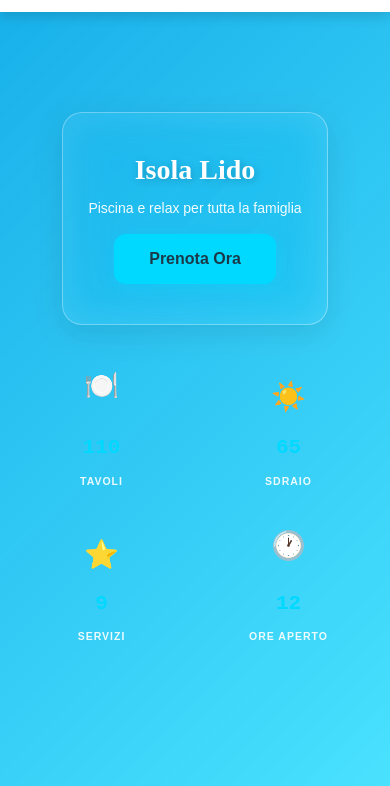
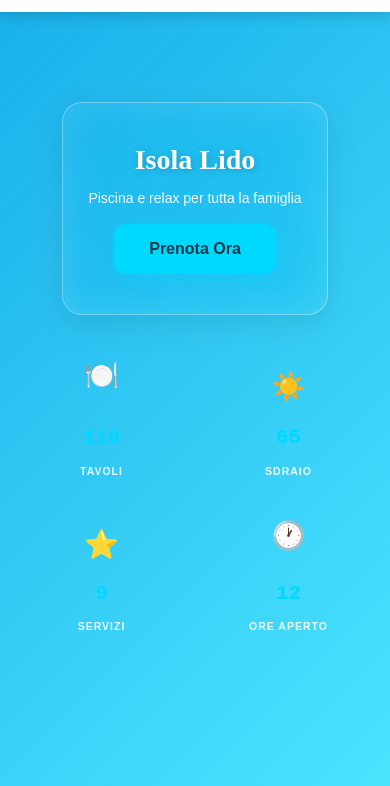
Before and after one commit to Dwebcoding/Lido-Island, a website: page index.html in a window 390 px wide. Shown: the part 58-844 px from the top of the page. Drawn offline with Linux system fonts and the light colour scheme.

Commit message:
Layout: hero height tightened desktop/mobile

```diff
--- a/css/style.css
+++ b/css/style.css
@@ -197,14 +197,14 @@ main {
 }
 
 .glassmorphism-hero {
-    height: clamp(680px, 80vh, 820px);
+    height: clamp(620px, 72vh, 760px);
     background: linear-gradient(135deg, rgba(0, 168, 232, 0.9) 0%, rgba(0, 217, 255, 0.7) 100%);
     position: relative;
     display: flex;
     flex-direction: column;
     align-items: center;
     justify-content: flex-start;
-    padding-top: 120px;
+    padding-top: 110px;
     text-align: center;
     color: var(--color-white);
     overflow: hidden;
@@ -829,8 +829,8 @@ main {
 /* Tablet (768px e inferiori) */
 @media (max-width: 768px) {
     .glassmorphism-hero {
-        height: clamp(760px, 100vh, 900px);
-        padding-top: 100px;
+        height: clamp(700px, 92vh, 840px);
+        padding-top: 90px;
         justify-content: flex-start;
     }
 
```
